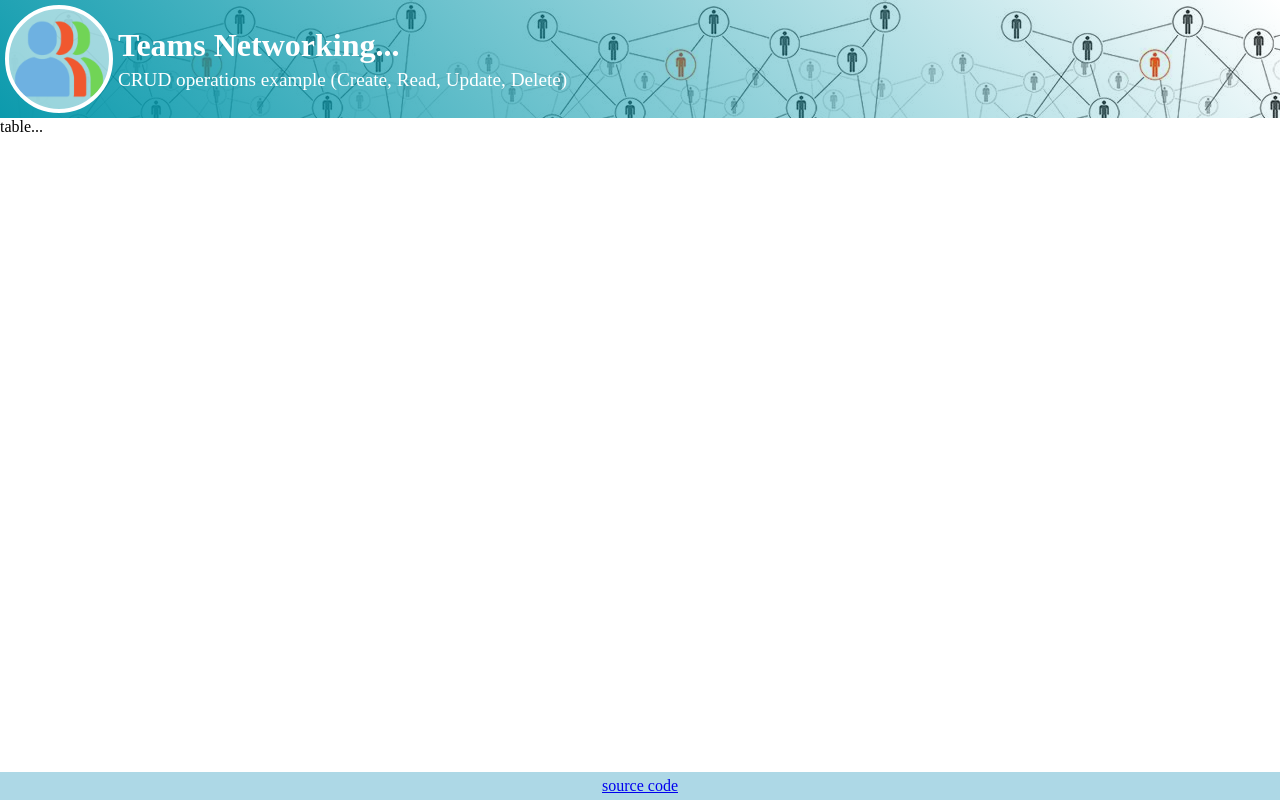
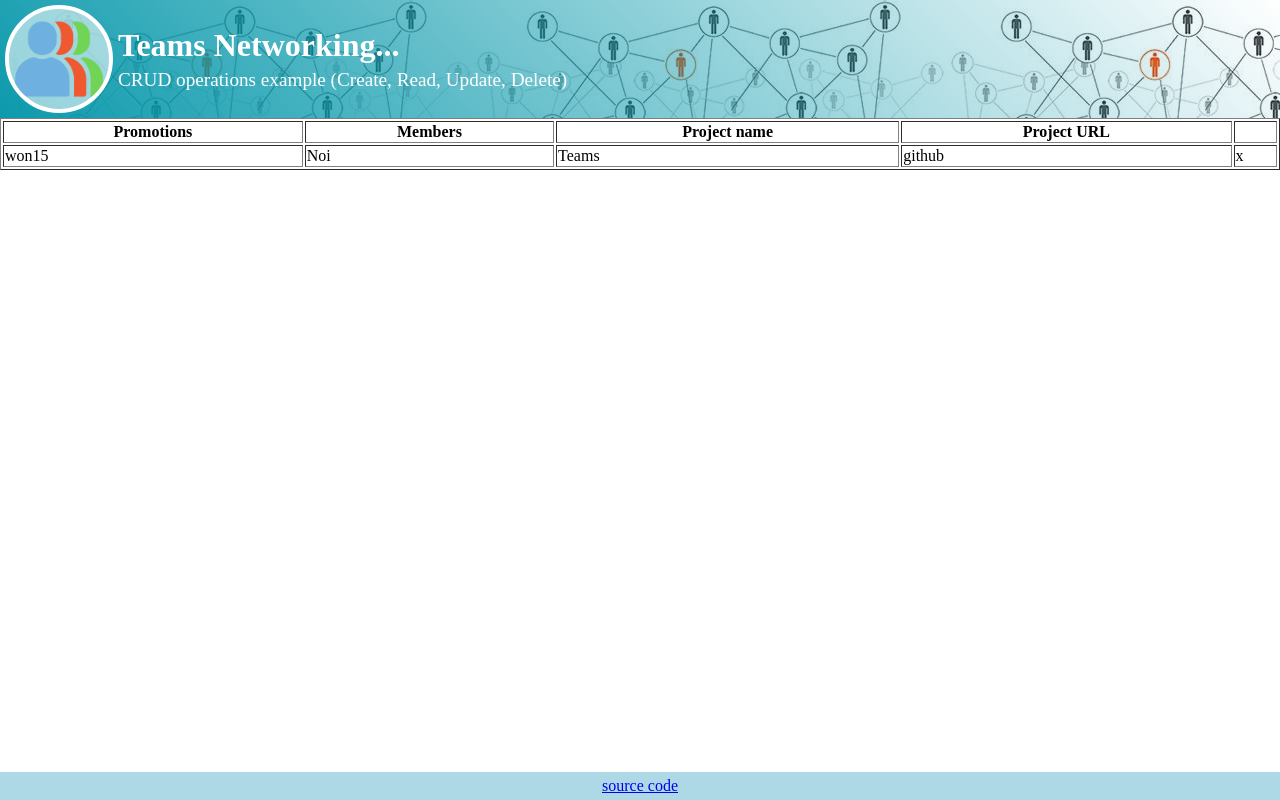
Before and after one commit to dpuie/teams-networking, a website built with webpack: page src/index.html in a window 1280 px wide. Built offline with nearby package versions, Linux system fonts and the light colour scheme.

Commit message:
static html table

```diff
--- a/src/index.html
+++ b/src/index.html
@@ -17,7 +17,29 @@
         </div>
       </div>
     </header>
-    <section>table...</section>
+    <section>
+      <table border="1">
+        <thead>
+          <tr>
+            <th>Promotions</th>
+            <th>Members</th>
+            <th>Project name</th>
+            <th>Project URL</th>
+            <th></th>
+          </tr>
+        </thead>
+        <tbody>
+          <tr>
+            <td>won15</td>
+            <td>Noi</td>
+            <td>Teams</td>
+            <td>github</td>
+            <td>x</td>
+          </tr>
+        </tbody>
+        <tfoot></tfoot>
+      </table>
+    </section>
     <footer>
       <a href="https://github.com/dpuie/teams-networking" target="_blank"> source code </a>
     </footer>
--- a/src/style.css
+++ b/src/style.css
@@ -31,6 +31,9 @@ header {
 section {
   flex: 1;
 }
+table {
+  width: 100%;
+}
 footer {
   background-color: lightblue;
   padding: 5px;
```
